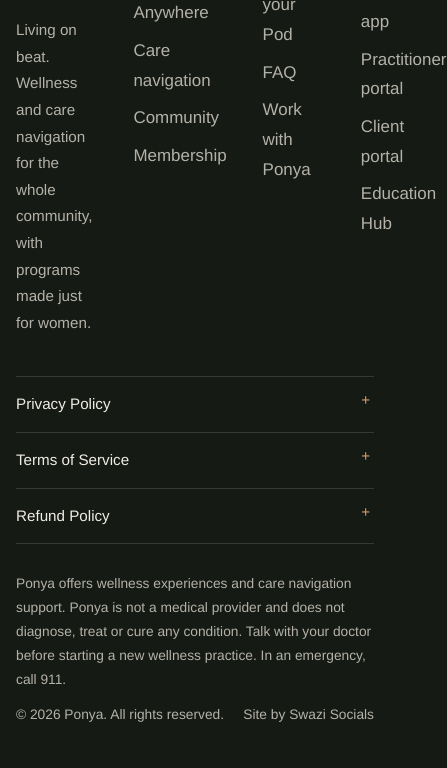
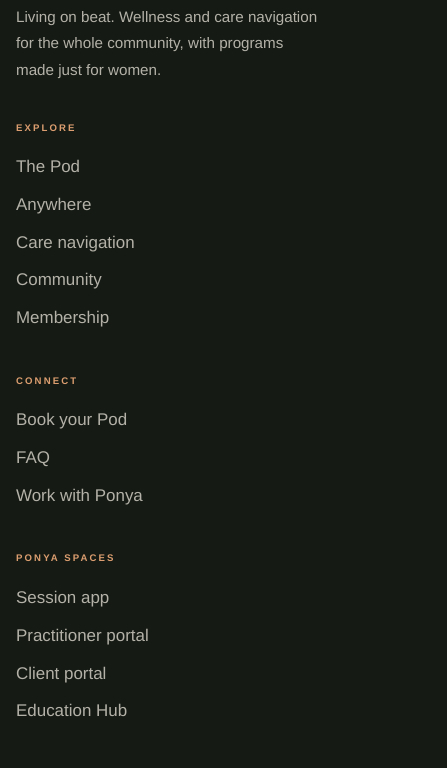
Before and after one commit to SwaziSocials/ponya-site, a plain HTML site: page learn/index.html in a window 390 px wide. Shown: the part 1409-2177 px from the top of the page, 447 px wide, since content can reach past the window. Drawn offline with Linux system fonts and the light colour scheme; a web font is replaced by a local one.

Commit message:
Fix phone footer overflow: 4-column footer only above 760px
Co-Authored-By: Claude Opus 5.5 <noreply@anthropic.com>

```diff
--- a/assets/ponya.css
+++ b/assets/ponya.css
@@ -295,7 +295,7 @@ footer{background:var(--night);padding-block:72px 40px;border-top:1px solid var(
 
 @media (prefers-reduced-motion:reduce){html{scroll-behavior:auto}*{animation:none!important;transition:none!important}.frame img{transform:none}}
 /* additions, 1039: same tokens, no redesign */
-.foot{grid-template-columns:1.4fr 1fr 1fr 1fr}
+@media (min-width:761px){.foot{grid-template-columns:1.4fr 1fr 1fr 1fr}}
 .more{display:none}@media (max-width:980px){nav.main a.more{display:block}}
 .hp{position:absolute;left:-9999px}
 form.waitlist{margin-top:6px;display:grid;grid-template-columns:1fr 1fr;gap:14px;padding:22px 24px;background:#F6F0E4;border:1px solid var(--rule-light);border-radius:6px}
```
